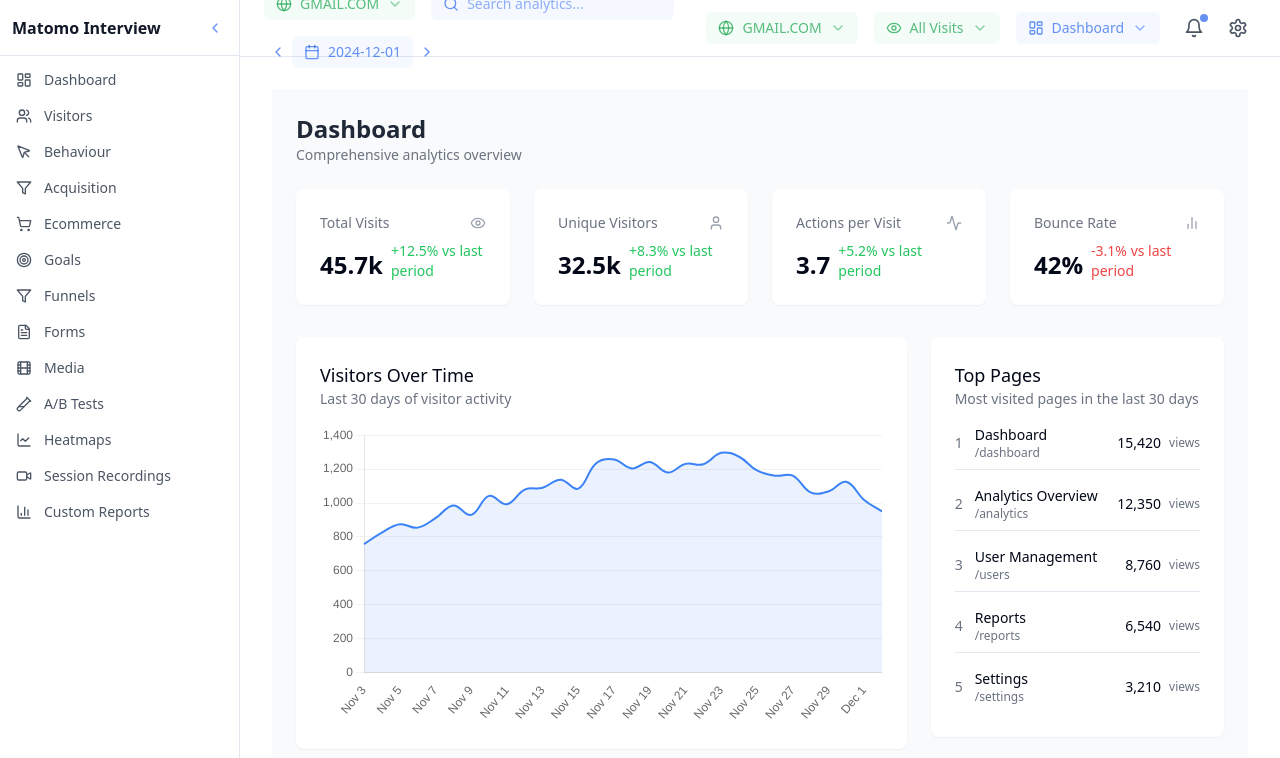
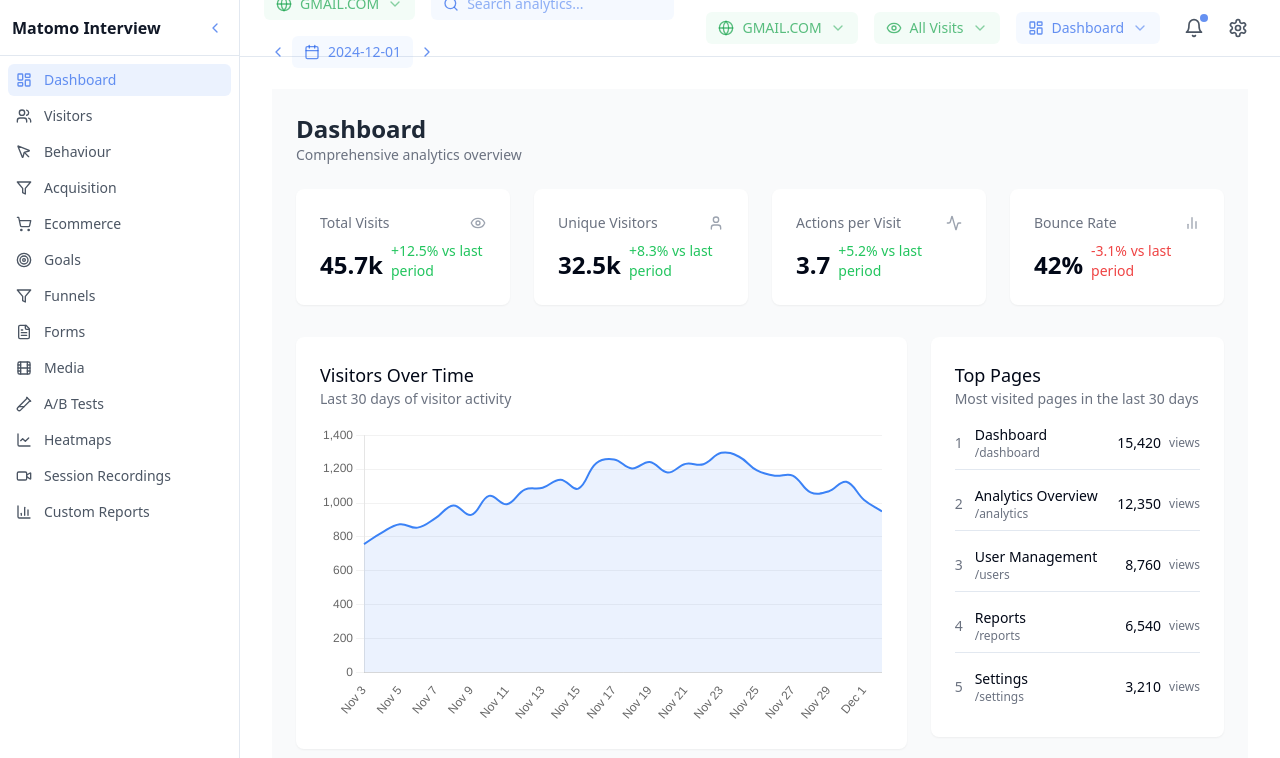
Before and after one commit to karanbalaji/matomo-dashboard-concept-vue-showcase, a Vue app: page / in a window 1280 px wide. Shown: the top 758 px of the page. Built offline with nearby package versions, Linux system fonts and the light colour scheme.

Commit message:
fix: update router and vite config for proper GitHub Pages deployment

```diff
--- a/src/components/DebugInfo.vue
+++ /dev/null
@@ -1,45 +0,0 @@
-<template>
-  <div class="p-6 bg-white rounded-lg shadow-sm">
-    <h2 class="text-lg font-bold mb-4">Routing Debug Information</h2>
-    <div class="space-y-2">
-      <div>
-        <strong>Current Route:</strong> {{ $route.path }}
-      </div>
-      <div>
-        <strong>Base URL:</strong> {{ baseUrl }}
-      </div>
-      <div>
-        <strong>Import Meta Base URL:</strong> {{ importMetaBaseUrl }}
-      </div>
-      <div>
-        <strong>Window Location:</strong>
-        <pre>{{ windowLocation }}</pre>
-      </div>
-    </div>
-  </div>
-</template>
-
-<script setup lang="ts">
-import { ref, onMounted } from 'vue'
-import { useRoute } from 'vue-router'
-
-const $route = useRoute()
-const baseUrl = import.meta.env.BASE_URL
-const importMetaBaseUrl = import.meta.env.BASE_URL
-
-const windowLocation = ref({
-  href: window.location.href,
-  origin: window.location.origin,
-  pathname: window.location.pathname,
-  search: window.location.search,
-  hash: window.location.hash
-})
-
-onMounted(() => {
-  console.log('Debug Info:', {
-    route: $route.path,
-    baseUrl,
-    windowLocation: windowLocation.value
-  })
-})
-</script>
--- a/src/components/ui/sidebar/Sidebar.vue
+++ b/src/components/ui/sidebar/Sidebar.vue
@@ -67,73 +67,71 @@ import {
 const expanded = ref(true)
 const route = useRoute()
 
-const baseUrl = import.meta.env.BASE_URL.replace(/\/$/, '')
-
 const items = [
   {
     label: 'Dashboard',
     icon: LayoutDashboard,
-    to: `${baseUrl}/dashboard`
+    to: '/'
   },
   {
     label: 'Visitors',
     icon: Users,
-    to: `${baseUrl}/visitors`
+    to: '/visitors'
   },
   {
     label: 'Behaviour',
     icon: MousePointer,
-    to: `${baseUrl}/behavior`
+    to: '/behaviour'
   },
   {
     label: 'Acquisition',
     icon: Filter,
-    to: `${baseUrl}/acquisition`
+    to: '/acquisition'
   },
   {
     label: 'Ecommerce',
     icon: ShoppingCart,
-    to: `${baseUrl}/ecommerce`
+    to: '/ecommerce'
   },
   {
     label: 'Goals',
     icon: Target,
-    to: `${baseUrl}/goals`
+    to: '/goals'
   },
   {
     label: 'Funnels',
     icon: Filter,
-    to: `${baseUrl}/funnels`
+    to: '/funnels'
   },
   {
     label: 'Forms',
     icon: FileText,
-    to: `${baseUrl}/forms`
+    to: '/forms'
   },
   {
     label: 'Media',
     icon: Film,
-    to: `${baseUrl}/media`
+    to: '/media'
   },
   {
     label: 'A/B Tests',
     icon: TestTube2,
-    to: `${baseUrl}/ab-tests`
+    to: '/ab-tests'
   },
   {
     label: 'Heatmaps',
     icon: LineChart,
-    to: `${baseUrl}/heatmaps`
+    to: '/heatmaps'
   },
   {
     label: 'Session Recordings',
     icon: Video,
-    to: `${baseUrl}/session-recordings`
+    to: '/session-recordings'
   },
   {
     label: 'Custom Reports',
     icon: BarChart3,
-    to: `${baseUrl}/custom-reports`
+    to: '/custom-reports'
   }
 ]
 </script>
--- a/src/router/index.ts
+++ b/src/router/index.ts
@@ -1,49 +1,50 @@
 import { createRouter, createWebHistory, RouteRecordRaw } from 'vue-router'
 import Dashboard from '../views/Dashboard.vue'
 
-const baseUrl = import.meta.env.BASE_URL.replace(/\/$/, '') // Remove trailing slash if present
-
 const routes: Array<RouteRecordRaw> = [
   {
-    path: baseUrl,
-    name: 'Root',
-    redirect: `${baseUrl}/dashboard`
-  },
-  {
-    path: `${baseUrl}/dashboard`,
+    path: '/',
     name: 'Dashboard',
     component: Dashboard
   },
   {
-    path: `${baseUrl}/visitors`,
+    path: '/visitors',
     name: 'Visitors',
     component: () => import('../views/Visitors.vue')
   },
   {
-    path: `${baseUrl}/real-time`,
+    path: '/real-time',
     name: 'RealTime',
     component: () => import('../views/RealTime.vue')
   },
   {
-    path: `${baseUrl}/behavior`,
+    path: '/behavior',
     name: 'Behavior',
     component: () => import('../views/Behavior.vue')
   },
   {
-    path: `${baseUrl}/goals`,
+    path: '/goals',
     name: 'Goals',
     component: () => import('../views/Goals.vue')
   },
   {
-    path: `${baseUrl}/locations`,
+    path: '/locations',
     name: 'Locations',
     component: () => import('../views/Locations.vue')
+  },
+  // Catch-all route to redirect to dashboard
+  {
+    path: '/:pathMatch(.*)*',
+    redirect: '/'
   }
 ]
 
 const router = createRouter({
-  history: createWebHistory(import.meta.env.BASE_URL),
-  routes
+  history: createWebHistory('/matomo-dashboard-concept-vue-showcase/'),
+  routes,
+  scrollBehavior(to, from, savedPosition) {
+    return savedPosition || { top: 0 }
+  }
 })
 
 export default router
--- a/vite.config.ts
+++ b/vite.config.ts
@@ -10,5 +10,8 @@ export default defineConfig({
     alias: {
       '@': path.resolve(__dirname, './src'),
     },
+  },
+  build: {
+    outDir: 'dist'
   }
 })
```
